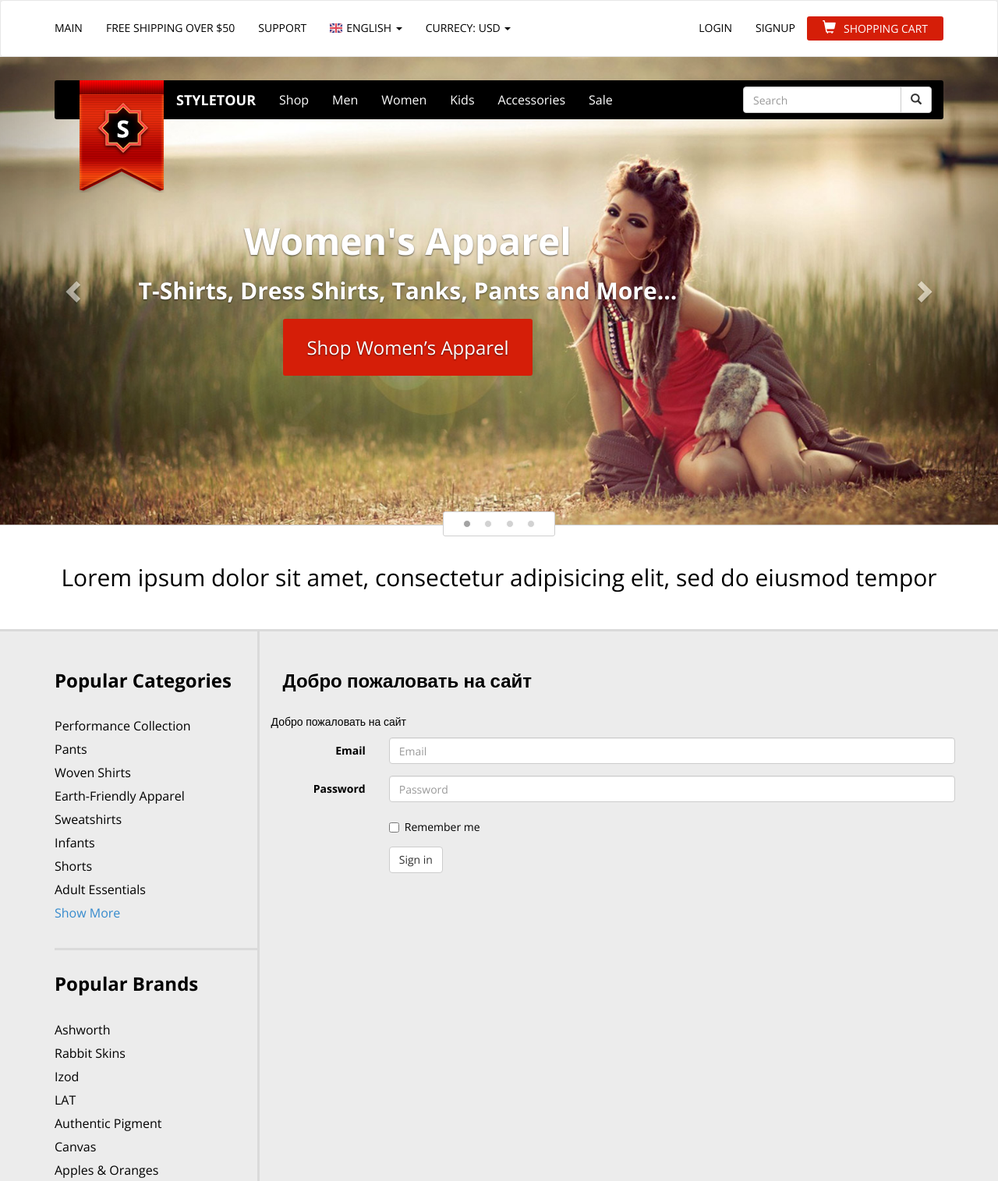
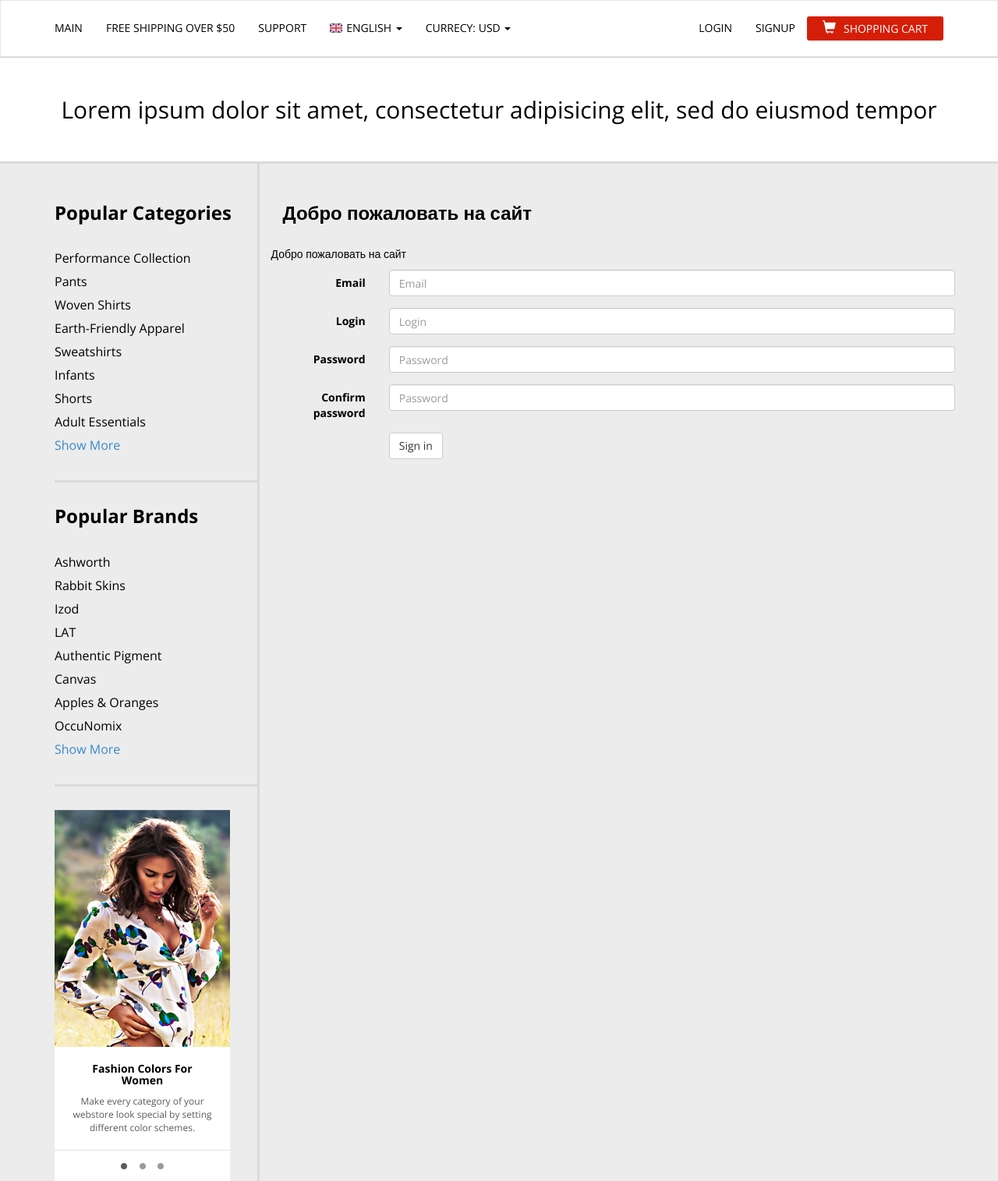
Before and after one commit to gotopredestination/styletour, a PHP site: page /register.php?url=index in a window 1280 px wide. Shown: the top 1515 px of the page at 78% size. Run offline with PHP 8.4, Linux system fonts and the light colour scheme; data comes from the database, SQL or seed files in the repository; some libraries are stand-ins or nearby versions.

Commit message:
regiter modified

```diff
--- a/register.php
+++ b/register.php
@@ -23,26 +23,66 @@ $result=mysqli_fetch_array($adr);
             <div class="content">
                 <h3><?=$result['name']?></h3>
                 <?=$result['body']?>
+
+			<?php /*
+				echo "<pre>";
+				print_r ($_POST);
+				echo "</pre>";
+				*/
+				/*
+				if($_POST){
+				$password=$_POST['password'];
+				$password_again=$_POST['password_again'];
+				if($password==$password_again){
+				echo "ok";
+				}else{
+				echo "error";
+				}
+				}*/
+
+				if($_POST){
+				$err=[];
+				$password=$_POST['password'];
+				$password_again=$_POST['password_again'];
+				if($password==$password_again){
+				echo "Пароли совпадают";
+				}else{
+				$err[]="Не совпадают пароли";
+				}
+				foreach ($err as $one){
+				echo "<p style='color:red' class='error'>";
+				echo $one;
+				echo "</p>";
+				}
+
+				}
+
+				?>
+
+
                 <form class="form-horizontal" method="POST">
                     <div class="form-group">
-                        <label for="inputEmail3" class="col-sm-2 control-label">Email</label>
+                        <label for="inputEmail3" class="col-sm-2 control-label" name="email" id="email">Email</label>
                         <div class="col-sm-10">
-                            <input type="email" class="form-control" id="inputEmail3" placeholder="Email">
+                            <input type="email" name="email" required class="form-control" id="email" placeholder="Email">
+                        </div>
+                    </div>
+					<div class="form-group">
+                        <label for="Login" class="col-sm-2 control-label" name="login" id="login">Login</label>
+                        <div class="col-sm-10">
+                            <input type="login" name="login" required class="form-control" id="login" placeholder="Login">
                         </div>
                     </div>
                     <div class="form-group">
-                        <label for="inputPassword3" class="col-sm-2 control-label">Password</label>
+                        <label for="inputPassword3" class="col-sm-2 control-label" name="password" id="password">Password</label>
                         <div class="col-sm-10">
-                            <input type="password" class="form-control" id="inputPassword3" placeholder="Password">
+                            <input type="password" required name="password" id="password" class="form-control"  placeholder="Password">
                         </div>
                     </div>
-                    <div class="form-group">
-                        <div class="col-sm-offset-2 col-sm-10">
-                            <div class="checkbox">
-                                <label>
-                                    <input type="checkbox"> Remember me
-                                </label>
-                            </div>
+					<div class="form-group">
+                        <label for="inputPassword3" class="col-sm-2 control-label" name="password" id="password">Confirm password</label>
+                        <div class="col-sm-10">
+                            <input type="password" required name="password_again" id="password_again" class="form-control" placeholder="Password">
                         </div>
                     </div>
                     <div class="form-group">
@@ -51,6 +91,9 @@ $result=mysqli_fetch_array($adr);
                         </div>
                     </div>
                 </form>
+
+
+
 
             </div> <!-- /.content -->
         </div>
--- a/templates/top.php
+++ b/templates/top.php
@@ -82,6 +82,7 @@
 				</div><!-- /.container-fluid -->
 			</nav>
 		</div><!-- /.menu-top -->
+<?if($_SERVER['PHP_SELF'] == '/index.php' ):?>
 <?if($url == 'index'):?>
 		<section class="menu-carousel">
 			<div id="carousel" class="carousel fade" data-ride="carousel">
@@ -198,6 +199,7 @@
 			</div>
 		</section>
 <?endif;?>
+<?endif;?>
 	</header>
 
 	<section class="main-slogan">
```
